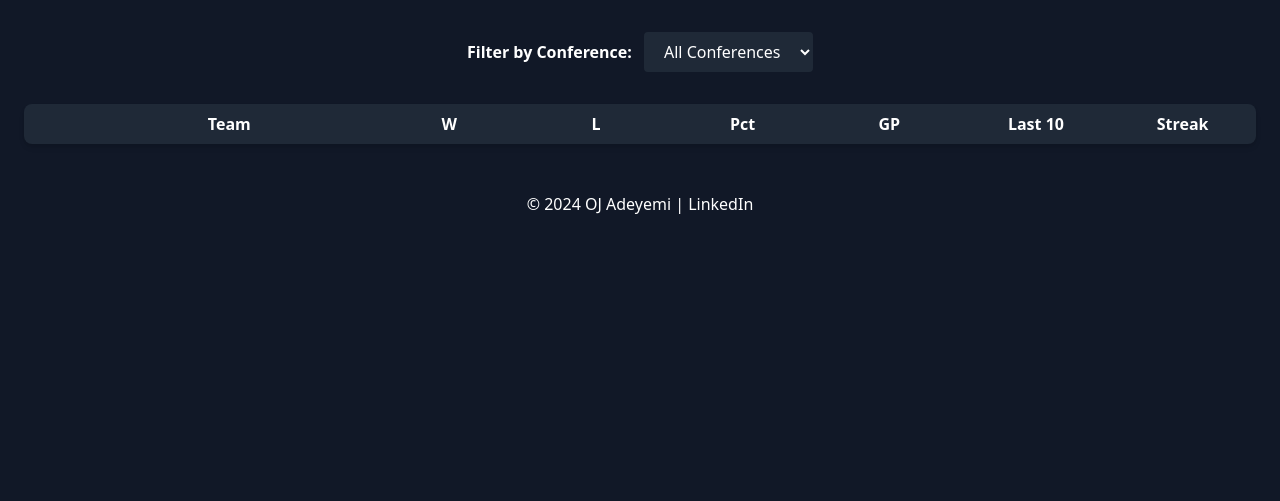
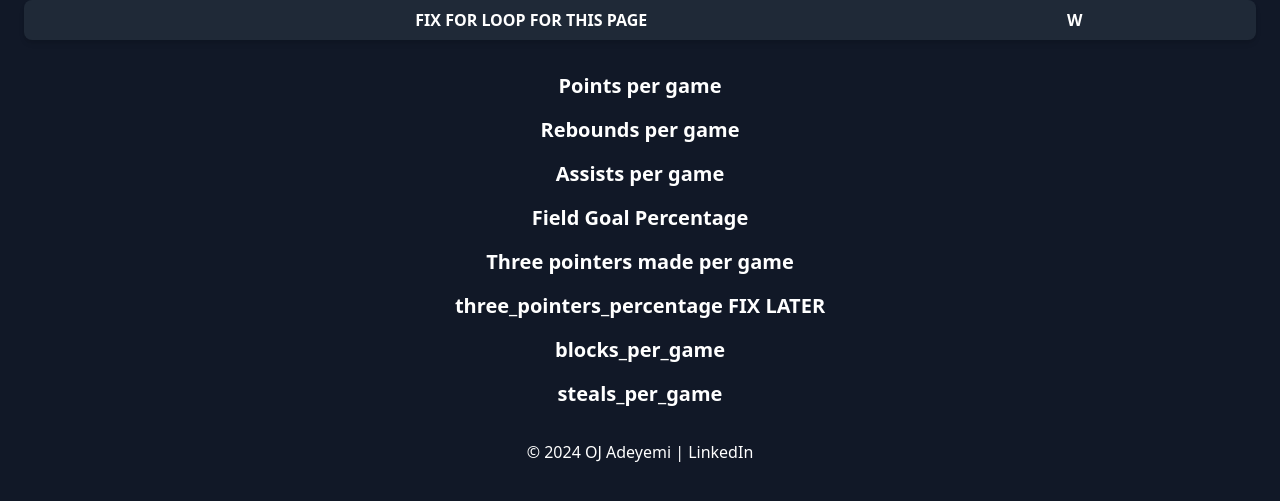
Before and after one commit to ojadeyemi/USPORTS-BBALL-WEBAPP, a Flask app: page /wbb in a window 1280 px wide. Shown: the part 136-637 px from the top of the page. Run offline with Flask 3, Linux system fonts and the light colour scheme; data that the repository does not hold is empty.

Commit message:
added SPA pages to the league plus player database classes

```diff
--- a/backend/app.py
+++ b/backend/app.py
@@ -1,4 +1,5 @@
 from flask import Flask, render_template, request
+from sqlalchemy import func
 from models import *
 
 app = Flask(__name__)
@@ -19,9 +20,11 @@ def about():
 def league():
     if request.path == "/mbb":
         Team = MenTeam
+        Player = MenPlayers
         league_name = "Men's"
     elif request.path == "/wbb":
          Team = WomenTeam
+         Player = WomenPlayers
          league_name = "Women's"
     else:
          # Handle invalid paths or other cases
@@ -39,8 +42,24 @@ def league():
         Team.games_played
     ).order_by(Team.total_wins.desc()).all()
 
+    players = Player.query.with_entities(
+        Player.lastname_initials,
+        Player.first_name,
+        Player.school,
+        Player.field_goal_attempted,
+        func.round(Player.total_points / Player.games_played, 1).label('points_per_game'),
+        func.round(Player.total_rebounds / Player.games_played, 1).label('rebounds_per_game'),
+        func.round(Player.assists / Player.games_played, 1).label('assists_per_game'),
+        func.round((Player.field_goal_made / Player.field_goal_attempted) * 100, 1).label('field_goal_percentage'),
+        func.round(Player.three_pointers_made / Player.games_played, 1).label('three_pointers_made_per_game'),
+        func.round((Player.three_pointers_made / Player.three_pointers_attempted) * 100, 1).label('three_pointers_percentage'),
+         func.round(Player.blocks / Player.games_played, 1).label('blocks_per_game'),
+        func.round(Player.steals / Player.games_played, 1).label('steals_per_game')
+    ).all()
+
+
     # Render the index.html template with the retrieved data
-    return render_template("league.html", teams=teams, league=league_name)
+    return render_template("league.html", teams=teams, players=players, league=league_name)
 
 
 if __name__ == "__main__":
--- a/backend/static/css/output.css
+++ b/backend/static/css/output.css
@@ -598,6 +598,10 @@ video {
   margin-top: 2rem;
 }
 
+.mb-1 {
+  margin-bottom: 0.25rem;
+}
+
 .block {
   display: block;
 }
@@ -622,6 +626,14 @@ video {
   max-height: 4rem;
 }
 
+.max-h-1 {
+  max-height: 0.25rem;
+}
+
+.max-h-10 {
+  max-height: 2.5rem;
+}
+
 .w-full {
   width: 100%;
 }
@@ -632,6 +644,18 @@ video {
 
 .max-w-md {
   max-width: 28rem;
+}
+
+.max-w-11 {
+  max-width: 2.75rem;
+}
+
+.max-w-1 {
+  max-width: 0.25rem;
+}
+
+.max-w-10 {
+  max-width: 2.5rem;
 }
 
 .flex-grow {
@@ -706,6 +730,10 @@ video {
 
 .p-8 {
   padding: 2rem;
+}
+
+.p-4 {
+  padding: 1rem;
 }
 
 .px-3 {
--- a/backend/static/js/script.js
+++ b/backend/static/js/script.js
@@ -2,7 +2,6 @@ document
   .getElementById("playerAnalyticsBtn")
   .addEventListener("click", showPlayerAnalytics);
 
-// Event listeners for navigation buttons or links
 document
   .getElementById("standingsBtn")
   .addEventListener("click", showStandings);
@@ -16,7 +15,7 @@ document
   .addEventListener("click", showLeaderboard);
 
 document
-  .getElementById("teamanalyticsBtn")
+  .getElementById("teamAnalyticsBtn")
   .addEventListener("click", showTeamAnalytics);
 
 // Function to show standings section
--- a/backend/templates/league.html
+++ b/backend/templates/league.html
@@ -11,14 +11,14 @@
     <button id="leaderboardBtn" class="text-white font-semibold">
       Leaderboard
     </button>
-    <button id="teamanalyticsBtn" class="text-white font-semibold">
+    <button id="teamAnalyticsBtn" class="text-white font-semibold">
       Team Analytics
     </button>
-    <button id="playeranalyticsBtn" class="text-white font-semibold">
+    <button id="playerAnalyticsBtn" class="text-white font-semibold">
       Player Analytics
     </button>
   </nav>
-  <div id="standings-section" style="display: block">
+  <div id="standings-section" style="display: none">
     <div id="filters" class="text-center mt-8 mb-8">
       <label for="conference-filter" class="text-white font-bold mr-2"
         >Filter by Conference:</label
@@ -92,21 +92,167 @@
       {% endfor %}
     </div>
   </div>
-  <div id="playerleaderboard-section" style="display: none">
-    <p class="text-clip text-2xl hover:first-letter:top-0">
-      This will have leaderboard stuff
-    </p>
+  <div id="playerleaderboard-section" style="display: block">
+    <div class="team-header bg-gray-800 rounded-lg shadow-md mb-8">
+      <table class="w-full">
+        <tr>
+          <th style="width: 4%" class="py-2"></th>
+          <th style="width: 20%" class="py-2">FIX FOR LOOP FOR THIS PAGE</th>
+          <th style="width: 10%" class="py-2">W</th>
+        </tr>
+      </table>
+    </div>
+    <div class="text-center">
+      <h2 class="text-xl font-bold mb-4">Points per game</h2>
+    </div>
+    {% for player in (players|sort(attribute='points_per_game',
+    reverse=true))[:5] %}
+    <div class="bg-slate-950 rounded-lg shadow-md flex justify-between mb-2">
+      <img
+        src="{{ url_for('static', filename='team_logos/' + player.school +'.png') }}"
+        alt="Team Logo"
+        class="max-w-10 max-h-10"
+      />
+      <p class="mb-1">{{ player.lastname_initials }}</p>
+      <p class="mb-1">{{ player.first_name }}</p>
+      <p class="mb-1">{{ player.points_per_game }}</p>
+    </div>
+    {% endfor %}
+
+    <div class="text-center">
+      <h2 class="text-xl font-bold mb-4">Rebounds per game</h2>
+    </div>
+    {% for player in (players|sort(attribute='rebounds_per_game',
+    reverse=true))[:5] %}
+    <div class="bg-slate-950 rounded-lg shadow-md flex justify-between mb-2">
+      <img
+        src="{{ url_for('static', filename='team_logos/' + player.school +'.png') }}"
+        alt="Team Logo"
+        class="max-w-10 max-h-10"
+      />
+      <p class="mb-1">{{ player.lastname_initials }}</p>
+      <p class="mb-1">{{ player.first_name }}</p>
+      <p class="mb-1">{{ player.rebounds_per_game }}</p>
+    </div>
+    {% endfor %}
+
+    <div class="text-center">
+      <h2 class="text-xl font-bold mb-4">Assists per game</h2>
+    </div>
+    {% for player in(players|sort(attribute='assists_per_game',
+    reverse=true))[:5] %}
+    <div class="bg-slate-950 rounded-lg shadow-md flex justify-between mb-2">
+      <img
+        src="{{ url_for('static', filename='team_logos/' + player.school +'.png') }}"
+        alt="Team Logo"
+        class="max-w-10 max-h-10"
+      />
+      <p class="mb-1">{{ player.lastname_initials }}</p>
+      <p class="mb-1">{{ player.first_name }}</p>
+      <p class="mb-1">{{ player.assists_per_game }}</p>
+    </div>
+    {% endfor %}
+
+    <div class="text-center">
+      <h2 class="text-xl font-bold mb-4">Field Goal Percentage</h2>
+    </div>
+    {% for player in (players|sort(attribute='field_goal_percentage',
+    reverse=true))[:5] %} {% if player.field_goal_attempted > 50 %}
+    <div class="bg-slate-950 rounded-lg shadow-md flex justify-between mb-2">
+      <img
+        src="{{ url_for('static', filename='team_logos/' + player.school +'.png') }}"
+        alt="Team Logo"
+        class="max-w-10 max-h-10"
+      />
+      <p class="mb-1">{{ player.lastname_initials }}</p>
+      <p class="mb-1">FIX LATER READ DOCS</p>
+      <p class="mb-1">{{ player.first_name }}</p>
+      <p class="mb-1">{{ player.field_goal_percentage }}</p>
+    </div>
+    {% endif %} {% endfor %}
+
+    <div class="text-center">
+      <h2 class="text-xl font-bold mb-4">Three pointers made per game</h2>
+    </div>
+    {% for player in (players|sort(attribute='three_pointers_made_per_game',
+    reverse=true))[:5] %}
+    <div class="bg-slate-950 rounded-lg shadow-md flex justify-between mb-2">
+      <img
+        src="{{ url_for('static', filename='team_logos/' + player.school +'.png') }}"
+        alt="Team Logo"
+        class="max-w-10 max-h-10"
+      />
+      <p class="mb-1">{{ player.lastname_initials }}</p>
+      <p class="mb-1">{{ player.first_name }}</p>
+      <p class="mb-1">{{ player.three_pointers_made_per_game }}</p>
+    </div>
+    {% endfor %}
+
+    <div class="text-center">
+      <h2 class="text-xl font-bold mb-4">
+        three_pointers_percentage FIX LATER
+      </h2>
+    </div>
+    {% for player in (players|sort(attribute='field_goal_percentage',
+    reverse=true))[:5] %}
+    <div class="bg-slate-950 rounded-lg shadow-md flex justify-between mb-2">
+      <img
+        src="{{ url_for('static', filename='team_logos/' + player.school +'.png') }}"
+        alt="Team Logo"
+        class="max-w-10 max-h-10"
+      />
+      <p class="mb-1">{{ player.lastname_initials }}</p>
+      <p class="mb-1">{{ player.first_name }}</p>
+      <p class="mb-1">{{ player.three_pointers_percentage }}</p>
+    </div>
+    {% endfor %}
+    <div class="text-center">
+      <h2 class="text-xl font-bold mb-4">blocks_per_game</h2>
+    </div>
+    {% for player in (players|sort(attribute='blocks_per_game',
+    reverse=true))[:5] %}
+    <div class="bg-slate-950 rounded-lg shadow-md flex justify-between mb-2">
+      <img
+        src="{{ url_for('static', filename='team_logos/' + player.school +'.png') }}"
+        alt="Team Logo"
+        class="max-w-10 max-h-10"
+      />
+      <p class="mb-1">{{ player.lastname_initials }}</p>
+      <p class="mb-1">{{ player.first_name }}</p>
+      <p class="mb-1">{{ player.blocks_per_game }}</p>
+    </div>
+    {% endfor %}
+
+    <div class="text-center">
+      <h2 class="text-xl font-bold mb-4">steals_per_game</h2>
+    </div>
+    {% for player in (players|sort(attribute='steals_per_game',
+    reverse=true))[:5] %}
+    <div class="bg-slate-950 rounded-lg shadow-md flex justify-between mb-2">
+      <img
+        src="{{ url_for('static', filename='team_logos/' + player.school +'.png') }}"
+        alt="Team Logo"
+        class="max-w-10 max-h-10"
+      />
+      <p class="mb-1">{{ player.lastname_initials }}</p>
+      <p class="mb-1">{{ player.first_name }}</p>
+      <p class="mb-1">{{ player.steals_per_game }}</p>
+    </div>
+    {% endfor %}
   </div>
 
   <div id="teamanalytics-section" style="display: none">
     <p class="text-clip text-2xl hover:first-letter:top-0">
-      This will have lTeam ANalytics stuff
+      This will have Team Analytics stuff
+    </p>
+    <p class="text-clip text-2xl hover:first-letter:top-0">
+      Thinsg like offene % leaders and defense leaders and other advance stats
     </p>
   </div>
 
-    <div id="playeranalytics-section" style="display: none">
+  <div id="playeranalytics-section" style="display: none">
     <p class="text-clip text-2xl hover:first-letter:top-0">
-      This will have lTeam ANalytics stuff
+      This will have PLAYER ANALYTICS
     </p>
   </div>
   <script src="{{ url_for('static', filename='js/script.js') }}"></script>
```
Also changed, not shown: backend/models.py (+56 -3 lines).
